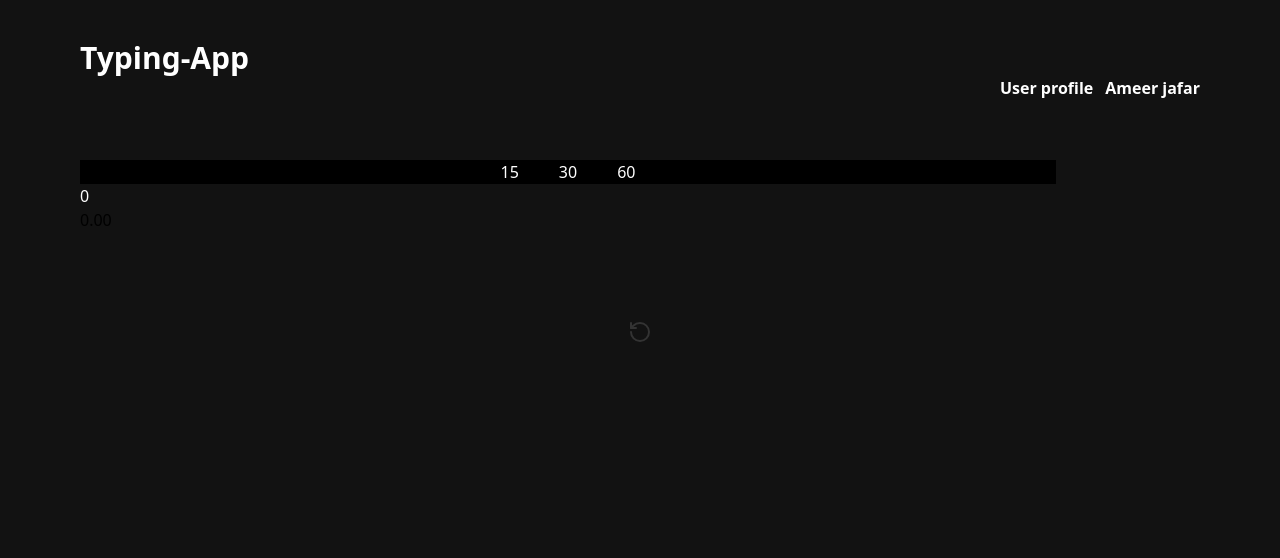
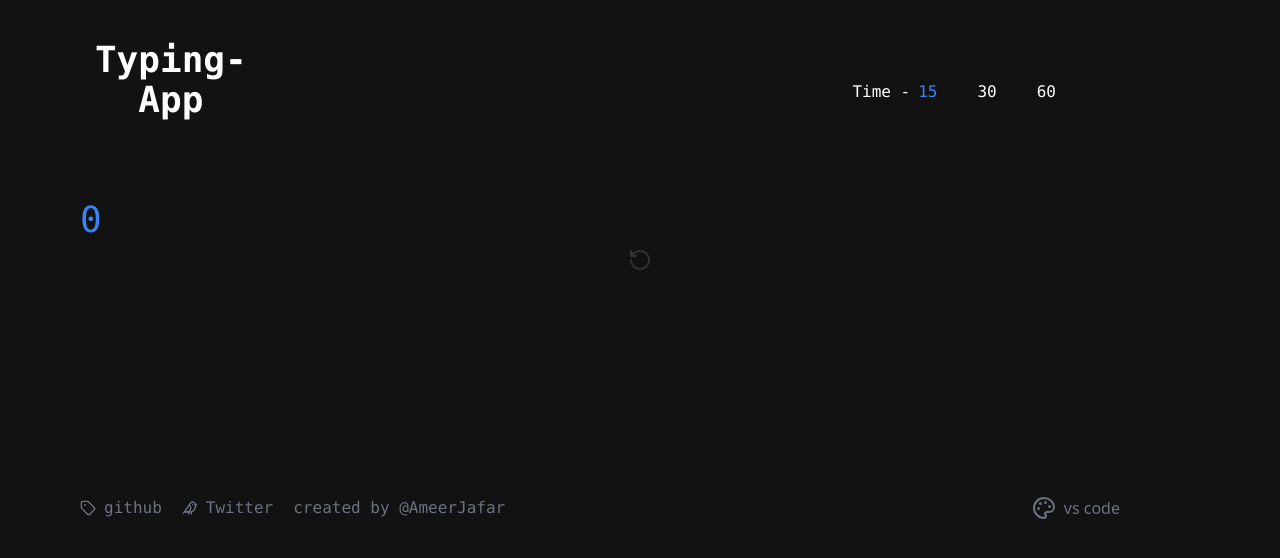
Before and after one commit to Ameerjafar/Typing-app, a React (Vite) app in the folder frontend/: page / in a window 1280 px wide. Shown: the top 558 px of the page. Built offline with nearby package versions, Linux system fonts and the light colour scheme.

Commit message:
added the code

```diff
--- /dev/null
+++ b/frontend/src/component/CounterComponent.tsx
@@ -0,0 +1,41 @@
+import { paragraphActive } from "../store/paragraph";
+
+import { counterAtom, timeAtom } from "../store/TimeAtom";
+import { useRecoilState, useRecoilValue, useSetRecoilState } from "recoil";
+import { useEffect } from "react";
+import { useNavigate } from "react-router-dom";
+import { textAtom } from "../store/textAtom";
+const CounterComponent = () => {
+     const  isActive = useRecoilValue(paragraphActive)
+     const [ counter,  setCounter ] = useRecoilState(counterAtom)
+     const navigate = useNavigate();
+     const setText = useSetRecoilState(textAtom);
+     const [ time, setTime ] = useRecoilState(timeAtom);
+    useEffect(() => {
+        // if (isActive) return;
+        console.log(isActive)
+        if (isActive) {
+            const timeInterval = setInterval(() => {
+                setCounter((prev) => {
+                    if (prev + 1 === time) {
+                        clearInterval(timeInterval);
+                        navigate('/result')
+                        setText([])
+                    }
+                    return prev + 1;
+                });
+            }, 1000);
+            return () => clearInterval(timeInterval);
+        }
+        else {
+            setTime(15);
+        }
+    }, [ isActive ]);
+    return (
+        <div className = 'text-blue-500 font-mono '>
+            { counter }
+        </div>
+    )
+}
+
+export default CounterComponent;
--- /dev/null
+++ b/frontend/src/component/Footer.tsx
@@ -0,0 +1,41 @@
+import { Tag } from "lucide-react";
+import { Bird } from "lucide-react";
+import { Palette } from "lucide-react";
+const Footer = () => {
+  return (
+    <div>
+      <div className="mt-56">
+        <div className="flex justify-between w-full text-mono text-gray-500">
+          <div className="flex space-x-5 ">
+            <div className="flex space-x-2">
+              <Tag className="size-4 mt-1 font-bold" />
+              <a
+                href="https://github.com/Ameerjafar/Typing-app"
+                className="font-mono"
+              >
+                github
+              </a>
+            </div>
+            <div className="flex space-x-2">
+              <Bird className="size-4 mt-1 font-bold" />
+              <a href="https://x.com/AJTECH37177095" className="font-mono">
+                Twitter
+              </a>
+            </div>
+            <div className="flex space-x-2">
+              <a href="https://github.com/Ameerjafar" className="font-mono">
+                created by @AmeerJafar
+              </a>
+            </div>
+          </div>
+          <div className = 'flex space-x-2 mr-20'>
+            <Palette />
+            <div>vs code</div>
+          </div>
+        </div>
+      </div>
+    </div>
+  );
+};
+
+export default Footer;
--- a/frontend/src/component/Header.tsx
+++ b/frontend/src/component/Header.tsx
@@ -1,10 +1,12 @@
+import TimerComponent from "./TimerComponent";
+
 const Header = () => {
   return (
-    <div className="">
-      <button className="text-white font-bold text-3xl">Typing-App</button>
-      <div className="flex space-x-3 justify-end  font-bold text-white">
-        <div className="">User profile</div>
-        <button className="mb-5">Ameer jafar</button>
+    <div className="flex font-mono">
+      <button className="text-white font-bold text-4xl">Typing-App</button>
+      <div className = 'flex justify-end w-full space-x-2'>
+        <p className = 'text-white mt-10'>Time -</p>
+        <div><TimerComponent /></div>
       </div>
     </div>
   );
--- a/frontend/src/component/Hero.tsx
+++ b/frontend/src/component/Hero.tsx
@@ -1,19 +1,18 @@
 import TypingLogic from "./TypingLogic";
 import Reset from "../ui/Reset";
-import TimerComponent from "./TimerComponent";
-import WpmComponent from "./WpmComponent";
+import Footer from "./Footer";
 const Hero = () => {
   return (
     <div>
-      <TimerComponent />
-      <WpmComponent />
+      {/* <WpmComponent /> */}
       <div
-        className="relative mt-20 text-[#333333] text-4xl text-left line-clamp-3">
+        className="relative mt-20 text-[#333333] text-4xl text-left line-clamp-3 font-mono ">
         <TypingLogic />
       </div>
       <div className="flex justify-center mt-2">
         <Reset />
       </div>
+      <Footer></Footer>
     </div>
   );
 };
--- a/frontend/src/component/Result.tsx
+++ b/frontend/src/component/Result.tsx
@@ -2,10 +2,10 @@
 import WpmComponent from "./WpmComponent";
 const Result = () => {
   return (
-    <div>
+    <div className = 'bg-[#121212] w-full h-screen flex justify-center items-center'>
       <WpmComponent />
     </div>
-  );
-};
+  )
+}
 
 export default Result;
--- a/frontend/src/component/TimerComponent.tsx
+++ b/frontend/src/component/TimerComponent.tsx
@@ -1,58 +1,35 @@
-import { useEffect  } from "react";
+
 import { useRecoilState, useSetRecoilState } from "recoil";
 import { counterAtom, timeAtom } from "../store/TimeAtom";
-import { useNavigate } from "react-router-dom";
 import { paragraphActive, paragraphFocus } from "../store/paragraph";
 import { textAtom } from "../store/textAtom"
 const TimerComponent = () => {
-    const navigate = useNavigate();
     const [ time, setTime ] = useRecoilState(timeAtom);
     const setText = useSetRecoilState(textAtom);
+    const setIsActive = useSetRecoilState(paragraphActive)
+    const setCounter = useSetRecoilState(counterAtom);
     const times = [15, 30, 60];
-    const [ counter,  setCounter ] = useRecoilState(counterAtom)
-    const [ isActive, setIsActive ] = useRecoilState(paragraphActive)
     const setParagraphFocus = useSetRecoilState(paragraphFocus);
-
-    useEffect(() => {
-        // if (isActive) return;
-        console.log(isActive)
-        if (isActive) {
-            const timeInterval = setInterval(() => {
-                setCounter((prev) => {
-                    if (prev + 1 === time) {
-                        clearInterval(timeInterval);
-                        navigate('/result')
-                        setText([])
-                    }
-                    return prev + 1;
-                });
-            }, 1000);
-            return () => clearInterval(timeInterval);
-        }
-        else {
-            setTime(15);
-        }
-    }, [ isActive ]);
+    console.log("Time", time);
     return (
         <div className = ''>
-            <div className = 'flex justify-center mr-36 space-x-10 mt-10 text-white bg-black'>
+            <div className = 'flex justify-center mr-36 space-x-10 mt-10 text-white rounded-md'>
             {
-                        times.map((time, ind) => {
+                        times.map((t, ind) => {
                         return (
                             <div className = ''>
-                        <button onClick = { () => {
-                            setTime(time);
+                        <button className = {`${time === t ?"text-blue-500":"text-white"} hover:text-gray-400`} onClick = { () => {
+                            setTime(t);
                             setIsActive(false);
                             setCounter(0);
                             setText([])
                             setParagraphFocus(false);
-                        } } key = { ind }>{ time }</button>
+                        } } key = { ind }>{ t }</button>
                             </div>
                         )
                     })
             }
             </div>
-            <div className = 'text-white'>{ counter }</div>
         </div>
     )
 }
--- a/frontend/src/component/TypingLogic.tsx
+++ b/frontend/src/component/TypingLogic.tsx
@@ -1,16 +1,17 @@
 import { useEffect, useState } from "react";
-import axios from "axios"
+import axios from "axios";
 import CursorBlinker from "../ui/CursorBlinker";
 import { useRecoilState, useSetRecoilState } from "recoil";
-import { textAtom } from "../store/textAtom";
-import { paragraphActive, paragraphFocus } from "../store/paragraph";
+import { inCorrectCharacterAtom, textAtom } from "../store/textAtom";
+import { paragraphActive, paragraphFocus, paragraph } from "../store/paragraph";
+import CounterComponent from "./CounterComponent";
 const TypingLogic = () => {
   const [text, setText] = useRecoilState(textAtom);
-  const [paragraph, setParagraph] = useState<string>("");
+  const [para, setParagraph] = useRecoilState(paragraph);
   const [currentIndex, setCurrentIndex] = useState<number>(0);
-  const [ focus, setFocus ] = useRecoilState(paragraphFocus)
-  const  setIsActive  = useSetRecoilState(paragraphActive);
-  let correctCharacter = 0;
+  const [focus, setFocus] = useRecoilState(paragraphFocus);
+  const setIsActive = useSetRecoilState(paragraphActive);
+  const setInCorrectCharacter = useSetRecoilState(inCorrectCharacterAtom);
   useEffect(() => {
     const fetchParagraph = async () => {
       console.log(import.meta.env.VITE_API_PATH);
@@ -22,6 +23,7 @@ const TypingLogic = () => {
   }, []);
   const handleKeyDown = (event) => {
     const { key } = event;
+    console.log(key);
     setIsActive(true);
     if (key === " ") {
       setText([...text, " "]);
@@ -35,39 +37,59 @@ const TypingLogic = () => {
   };
 
   return (
-    <div tabIndex={0} onKeyDown={handleKeyDown} onFocus={() => setFocus(true)}>
-      { !focus && <div className = 'absolute z-0 flex justify-center w-full h-full items-center text-white'>click here to focus on the content</div>}
-      { focus && text.length === 0 && <div className = 'absolute z-0 mt-3'><CursorBlinker /></div>}
+    <div>
+      <CounterComponent />
+      <div
+        tabIndex={0}
+        onKeyDown={handleKeyDown}
+        onFocus={() => setFocus(true)}
+
+      >
+        {!focus && (
+          <div className="absolute z-0 flex justify-center w-full h-full items-center text-white">
+            click here to focus on the content
+          </div>
+        )}
+        {focus && text.length === 0 && (
+          <div className="absolute z-0 mt-3">
+            <CursorBlinker />
+          </div>
+        )}
         <div className="absolute z-0 leading-loose">
           {text.map((character, ind) => {
-          const inCorrect = character !== paragraph[ind];
+            const inCorrect = character !== para[ind];
             const i = currentIndex === ind;
             console.log(currentIndex);
+            if (inCorrect) {
+              setInCorrectCharacter((prev) => prev + 1);
+            }
             return (
               <span key={ind}>
                 {inCorrect ? (
                   <span
                     key={ind}
                     className={`${
-                    paragraph[ind] === " " ? "bg-red-500" : "text-red-500"
+                      para[ind] === " " ? "bg-red-500" : "text-red-500"
                     }`}
                   >
-                  {paragraph[ind]}
+                    {para[ind]}
                   </span>
                 ) : (
                   <span key={ind} className="text-white">
                     {character}
                   </span>
                 )}
-              {i && <CursorBlinker /> }
+                {i && <CursorBlinker />}
               </span>
             );
           })}
         </div>
-      <div className={`leading-loose ${focus ? "blur-none": "blur-sm"}`}>{paragraph}</div>
-
+        <div className={`leading-loose ${focus ? "blur-none" : "blur-sm"}`}>
+          {para}
         </div>
-  )
+      </div>
+    </div>
+  );
 };
 
 export default TypingLogic;
--- a/frontend/src/component/WpmComponent.tsx
+++ b/frontend/src/component/WpmComponent.tsx
@@ -1,18 +1,38 @@
 import { useEffect, useState } from "react";
 import { useRecoilValue } from "recoil";
-import { correctedAtom } from "../store/textAtom";
+import { correctedAtom, inCorrectCharacterAtom, textAtom } from "../store/textAtom";
 import { timeAtom } from "../store/TimeAtom";
-
+import { paragraph } from "../store/paragraph";
 const WpmComponent = () => {
   const textLength = useRecoilValue(correctedAtom);
   const time = useRecoilValue(timeAtom);
   const [wpm, setWpm] = useState<string>("0");
+  const para = useRecoilValue(paragraph);
+  const text = useRecoilValue(textAtom);
+  const inCorrectCharacter  = useRecoilValue(inCorrectCharacterAtom)
+  const [ accuracy, setAccuracy ] = useState<number>(0);
+  let correctedCharacters = 0;
   useEffect(() => {
+    for(let i = 0; i < text.length; i++) {
+      if(para[i] === text[i]) {
+        correctedCharacters++;
+      }
+    }
+    console.log(inCorrectCharacter)
+    setAccuracy(textLength / textLength * 100)
     const min = time / 60;
-    const word = Math.round(textLength / 5 / min).toFixed(2);
+    const word = Math.round((correctedCharacters / 5) / min).toFixed(2);
+
     setWpm(word);
-  }, [textLength, time]);
-  return <div className="text-black">{ wpm }</div>;
+  }, []);
+  return (
+    <div className = 'font-mono text-3xl text-[#333333]'>
+      <div>{ wpm } wpm</div>
+      <div className = 'mt-3'>{ accuracy } Accuracy</div>
+      <button className = 'w-36 h-20 mt-4 border-2 text-white'>Restart</button>
+    </div>
+  )
+
 };
 
 export default WpmComponent;
--- a/frontend/src/store/paragraph.ts
+++ b/frontend/src/store/paragraph.ts
@@ -1,6 +1,10 @@
 
 import { atom } from "recoil"
 
+export const paragraph = atom<string>({
+    key: "paragraph",
+    default: ""
+})
 export const paragraphActive = atom<boolean>({
     key: "isActiveAtom",
     default: false
--- a/frontend/src/store/textAtom.ts
+++ b/frontend/src/store/textAtom.ts
@@ -11,3 +11,8 @@ export const correctedAtom = atom<number>({
     key: "charactersCountAtom",
     default: 0
 })
+
+export const inCorrectCharacterAtom = atom<number>({
+    key: "inCorrectAtom",
+    default: 0
+})
```
Also changed, not shown: frontend/tailwind.config.js (+7 -1 lines), frontend/src/component/ShortCutComponent.tsx (added). Lines whose indentation alone changed are shown as unchanged.
